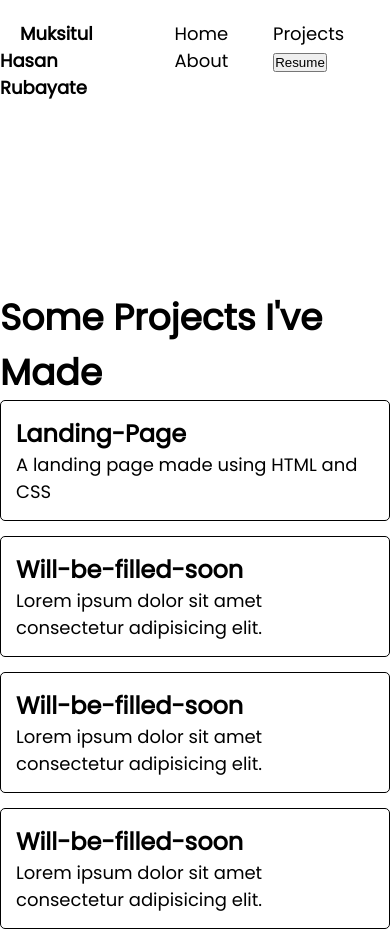
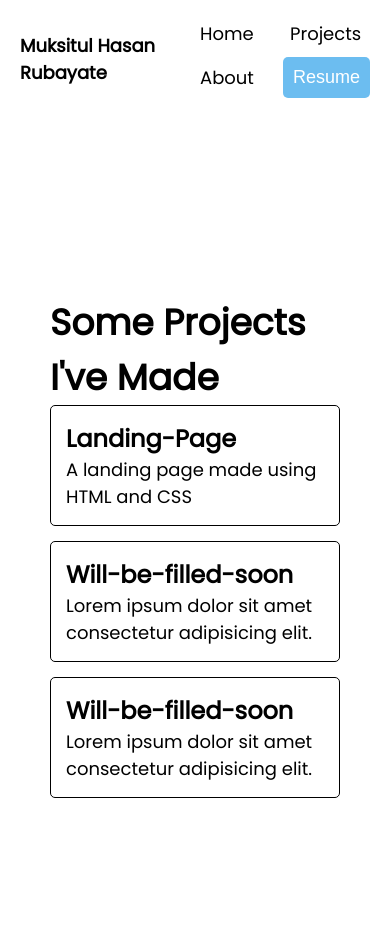
Before and after one commit to rubayet03/rubayet03.github.io, a plain HTML site: page src/pages/projects.html in a window 390 px wide. After the commit the page ends 848 px from the top, so only its background shows below. Drawn offline with Linux system fonts and the light colour scheme.

Commit message:
made it somewhat responsive :3

```diff
--- a/src/pages/projects.html
+++ b/src/pages/projects.html
@@ -13,7 +13,7 @@
                 <a href="../../index.html">Home</a>
                 <a href="./projects.html">Projects</a>
                 <a href="./about.html">About</a>
-                <a href="https://drive.google.com/file/d/10GmPN8Uy_W1sPU_O9b_hKnnNBX0HuNch/view?usp=sharing" target = "_blank" rel="noopener noreferrer"><button>Resume</button></a>
+                <a href="https://drive.google.com/file/d/10GmPN8Uy_W1sPU_O9b_hKnnNBX0HuNch/view?usp=sharing" target = "_blank" rel="noopener noreferrer"><button class="resume">Resume</button></a>
                 </div>
             </div>
             <div class="container">
@@ -32,10 +32,7 @@
                             <a href="#" rel="noopener noreferrer" target="_self">Will-be-filled-soon</a>
                             <p>Lorem ipsum dolor sit amet consectetur adipisicing elit.</p>
                         </div>
-                        <div class="box">
-                            <a href="#" rel="noopener noreferrer" target="_self">Will-be-filled-soon</a>
-                            <p>Lorem ipsum dolor sit amet consectetur adipisicing elit.</p>
-                        </div>
+
                     </div>
                 </div>
             </div>
--- a/style/style.css
+++ b/style/style.css
@@ -18,39 +18,56 @@ body
 {
     display: flex;
     justify-content: space-around;
-    padding: 20px 0px;
-
+    align-items: center;
+    flex-wrap: wrap;
+    padding: 20px;
+    gap: 10px;
 }
-/* .links
+.menu *,.box *
 {
-
-} */
+    flex: 1;
+}
+.links
+{
+    display: flex;
+    flex-wrap: wrap;
+    justify-content: center;
+    align-items: center;
+    gap: 10px;
+}
 .menu a
 {
     text-decoration: none;
     color: black;
-    padding: 0px 20px;
+
     cursor: pointer;
 }
 .container
 {
     display: flex;
     justify-content: center;
-    align-items: center;
+
 }
 
+.projects,.home
+{
+    margin-top: 15vh;
+    width: 1200px;
+    height: fit-content;
+    padding: 50px;
+
+}
 .projects
 {
-    margin-top: 20vh;
     display: flex;
     flex-direction: column;
+    justify-content: center;
     align-items: center;
-    width: 1200px;
-    height: fit-content;
 
 }
 .boxs
 {
+    max-width: 700px;
     display: flex;
     gap: 15px;
     flex-wrap: wrap;
@@ -58,12 +75,16 @@ body
 }
 .box
 {
+    display: flex;
+    flex-direction: column;
     border: 1px solid #000;
     padding: 15px;
     border-radius: 5px;
-    max-width: 400px;
-    flex-shrink: 1;
+    max-width: 300px;
+
 }
+
+
 .box a
 {
     text-decoration: none;
@@ -75,8 +96,21 @@ body
 {
     font-weight: 700;
 }
-.home
+
+.resume
 {
-    margin-top: 20vh;
-
+    padding: 10px;
+    background-color: rgb(108, 189, 240);
+    color:white;
+    border: none;
+    font-size: 18px;
+    border-radius: 5px;
+    transition: 0.8s ease-in-out;
+    cursor: pointer;
 }
+.resume:hover
+{
+    background-color: #fff;
+    color: rgb(71, 176, 241);
+    border: 1px solid rgb(108, 189, 240);
+}
```
Also changed, not shown: index.html (+7 -9 lines), src/pages/about.html (+1 -1 lines).
